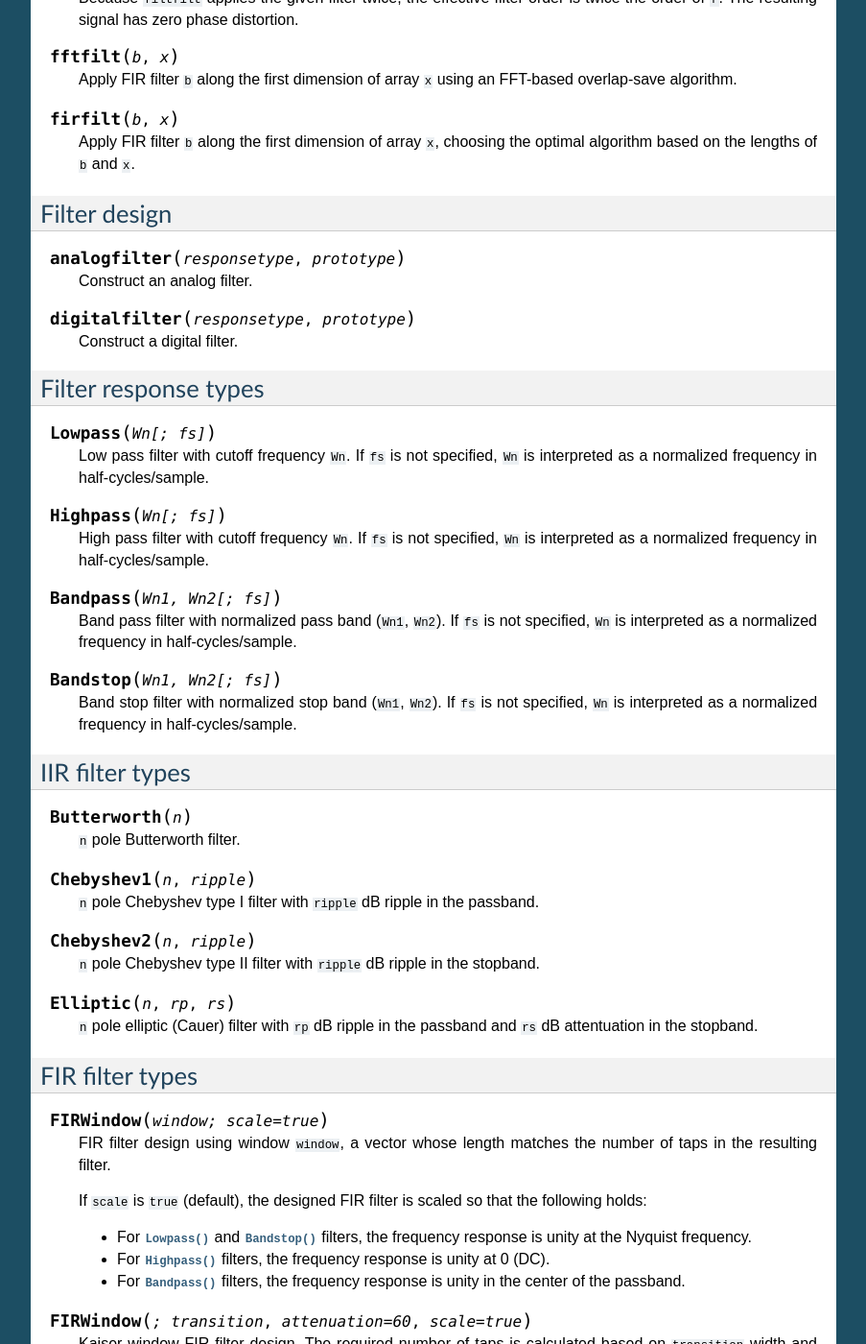
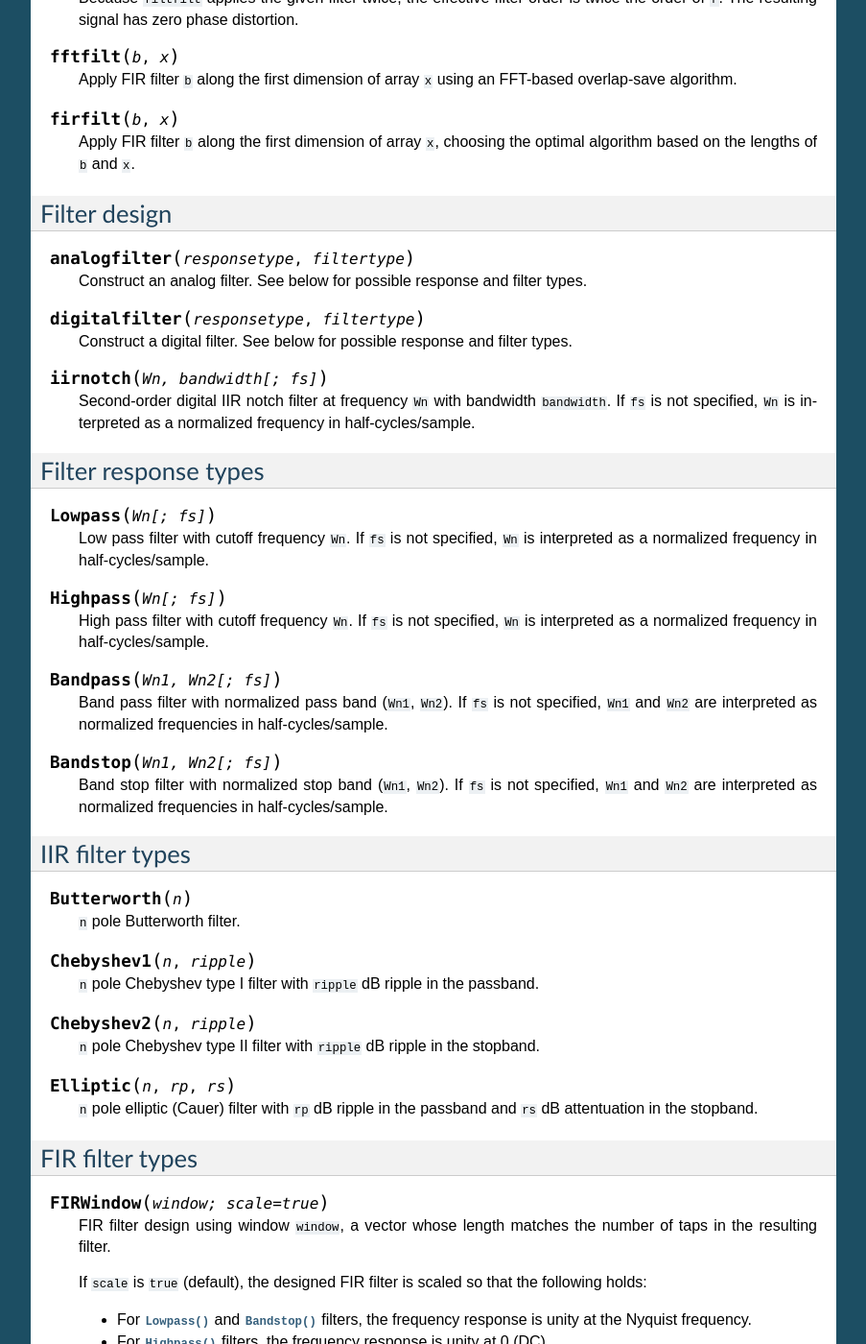
Before and after one commit to JuliaDSP/DSP.jl, a Sphinx documentation site: the page built from doc/filters.rst, in a window 1280 px wide and 1400 px high, scrolled down 1959 px. Shown: the whole window at 96% size, without its empty margins (198-1101 px from the left). Built offline with Sphinx 7.4.7, drawn with Linux system fonts in a browser that asks for light colours; formulas are drawn with MathJax 3.

Commit message:
Add IIR notch filter
This doesn't really fit into the prototype transformation framework,
so construction is with a separate function.

```diff
--- a/doc/filters.rst
+++ b/doc/filters.rst
@@ -134,14 +134,21 @@ Filter application
 Filter design
 -------------
 
-.. function:: analogfilter(responsetype, prototype)
+.. function:: analogfilter(responsetype, filtertype)
 
-    Construct an analog filter.
+    Construct an analog filter. See below for possible response and
+    filter types.
 
-.. function:: digitalfilter(responsetype, prototype)
+.. function:: digitalfilter(responsetype, filtertype)
 
-    Construct a digital filter.
+    Construct a digital filter. See below for possible response and
+    filter types.
 
+.. function:: iirnotch(Wn, bandwidth[; fs])
+
+    Second-order digital IIR notch filter at frequency ``Wn`` with
+    bandwidth ``bandwidth``. If ``fs`` is not specified, ``Wn`` is
+    interpreted as a normalized frequency in half-cycles/sample.
 
 
 Filter response types
@@ -162,14 +169,14 @@ Filter response types
 .. function:: Bandpass(Wn1, Wn2[; fs])
 
     Band pass filter with normalized pass band (``Wn1``, ``Wn2``). If
-    ``fs`` is not specified, ``Wn`` is interpreted as a normalized
-    frequency in half-cycles/sample.
+    ``fs`` is not specified, ``Wn1`` and ``Wn2`` are interpreted as
+    normalized frequencies in half-cycles/sample.
 
 .. function:: Bandstop(Wn1, Wn2[; fs])
 
     Band stop filter with normalized stop band (``Wn1``, ``Wn2``). If
-    ``fs`` is not specified, ``Wn`` is interpreted as a normalized
-    frequency in half-cycles/sample.
+    ``fs`` is not specified, ``Wn1`` and ``Wn2`` are interpreted as
+    normalized frequencies in half-cycles/sample.
 
 
 IIR filter types
```
Also changed, not shown: 3 other files.
